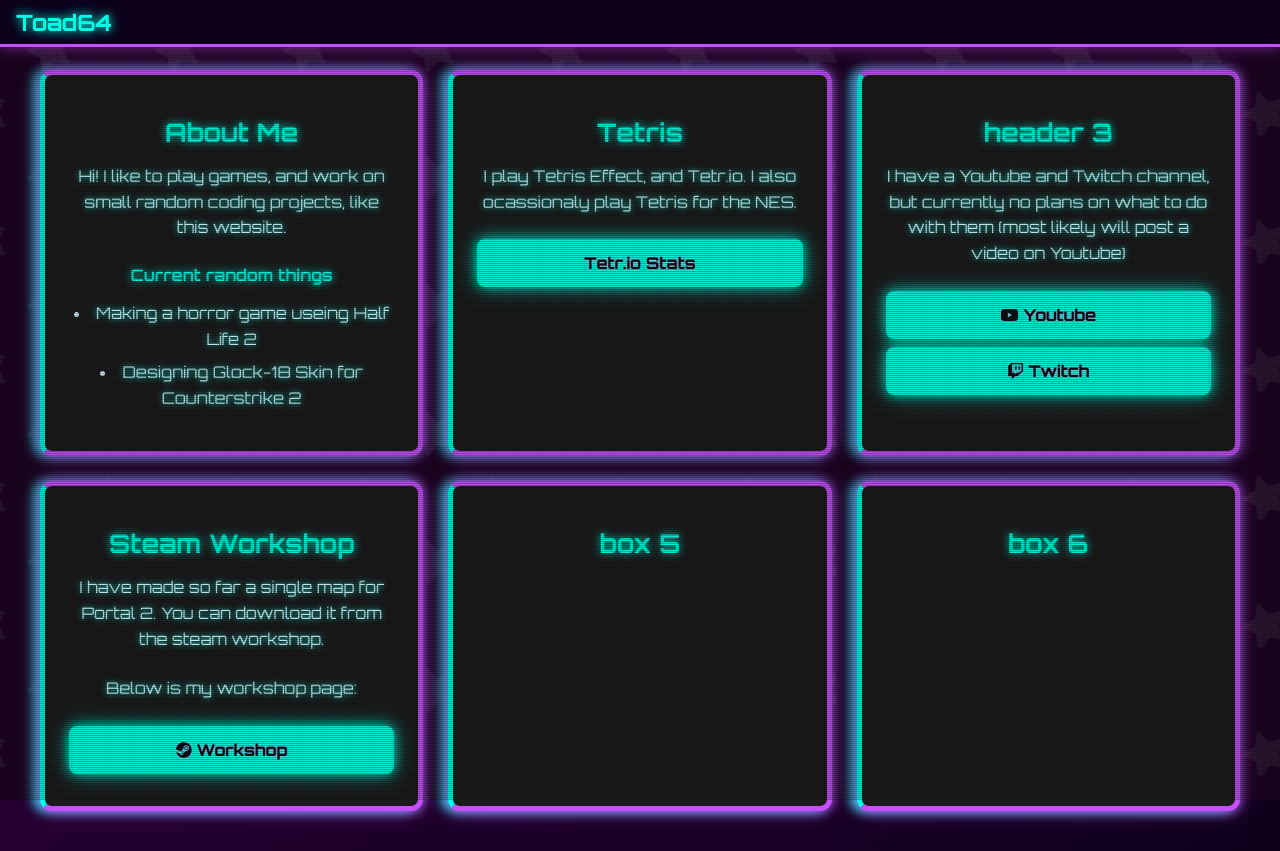
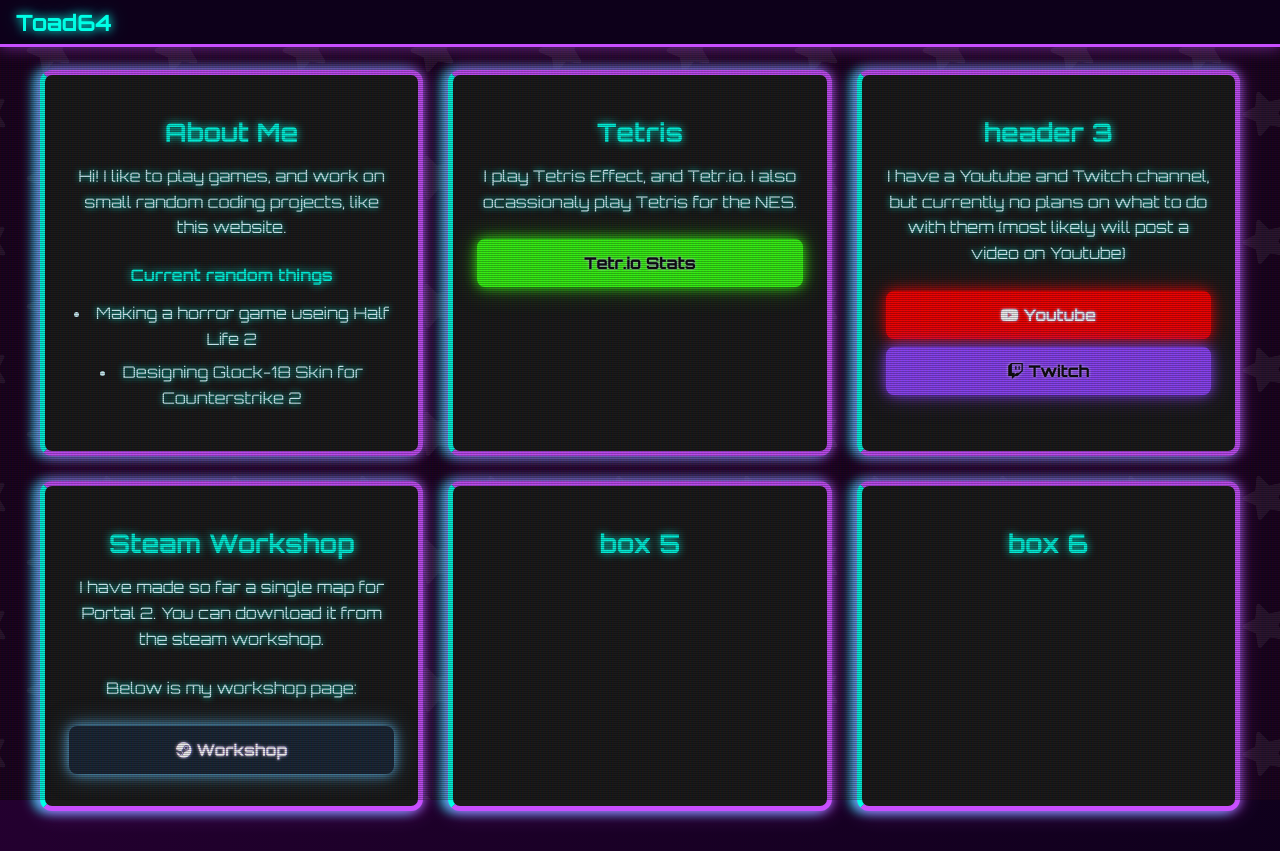
Before and after one commit to JelloToad64/jellotoad64-website-repo, a plain HTML site: page index.html in a window 1280 px wide. Drawn offline with Linux system fonts and the light colour scheme.

Commit message:
Add files via upload

```diff
--- a/index.html
+++ b/index.html
@@ -21,18 +21,18 @@
       <div class="box">
         <h1>Tetris</h1>
         <p>I play Tetris Effect, and Tetr.io. I also ocassionaly play Tetris for the NES.</p>
-        <a class="button" target="_blank" href="https://ch.tetr.io/u/toad64">Tetr.io Stats</a>
+        <a class="button tetrio" target="_blank" href="https://ch.tetr.io/u/toad64">Tetr.io Stats</a>
       </div>
       <div class="box">
         <h1>header 3</h1>
         <p> I have a Youtube and Twitch channel, but currently no plans on what to do with them (most likely will post a video on Youtube)</p>
-        <a class="button" target="_blank" href="https://youtube.com/@jellotoad64"><i class="fab fa-youtube"></i> Youtube</a>
-        <a class="button" target="_blank" href="https://twitch.tv/jellotoad64"><i class="fab fa-twitch"></i> Twitch</a>
+        <a class="button youtube" target="_blank" href="https://youtube.com/@jellotoad64"><i class="fab fa-youtube"></i> Youtube</a>
+        <a class="button twitch" target="_blank" href="https://twitch.tv/jellotoad64"><i class="fab fa-twitch"></i> Twitch</a>
       </div>
       <div class="box">
         <h1>Steam Workshop</h1>
         <p>I have made so far a single map for Portal 2. You can download it from the steam workshop. </p><p>Below is my workshop page:</p>
-        <a class="button" target="_blank" href="https://steamcommunity.com/id/jellotoad64/myworkshopfiles"><i class="fab fa-steam"></i> Workshop</a>
+        <a class="button steam" target="_blank" href="https://steamcommunity.com/id/jellotoad64/myworkshopfiles"><i class="fab fa-steam"></i> Workshop</a>
       </div>
         <div class="box"><h1>box 5</h1></div>
         <div class="box"><h1>box 6</h1></div>
--- a/style.css
+++ b/style.css
@@ -2,6 +2,11 @@
 * {
   box-sizing: border-box;
 }
+
+.box, .navbar, .main-content {
+  cursor: default;
+}
+
 .navbar {
   position: fixed;            /* Stick it to the top */
   top: 0;
@@ -145,8 +150,6 @@
 
 /* === Neon Boxes === */
 .box {
-max-width: 400px;
-max-height: 400px;
   background: #1a1a1a;
   border: 5px solid #c84fff;        /* Purple border */
   border-left-color: #00ffe6;       /* Cyan left border only */
@@ -182,7 +185,7 @@
   margin-bottom: 1.5rem;
 }
 
-/* === Neon Buttons (Cyan) === */
+/* DEFAULT BUTTON */
 .button {
   display: block;
   width: 100%;
@@ -209,6 +212,62 @@
   transform: scale(0.97);
 }
 
+/* YOUTUBE */
+.button.youtube {
+  background: #ff0000;
+  border-color: #ff0000;
+  color: #ffffff;
+  box-shadow: 0 0 12px #ff0000, 0 0 24px #ff000080;
+}
+.button.youtube:hover {
+  background: #cc0000;
+}
+.button.youtube:active {
+  background: #ff4d4d;
+}
+
+/* TWITCH */
+.button.twitch {
+  background: #9146ff;
+  border-color: #9146ff;
+  box-shadow: 0 0 12px #9146ff, 0 0 24px #9146ff80;
+}
+.button.twitch:hover {
+  background: #7c3aed;
+}
+.button.twitch:active {
+  background: #b88cff;
+}
+
+/* STEAM */
+.button.steam {
+  background: #1b2838;
+  border-color: #1b2838;
+  color: #ffffff;
+  box-shadow: 0 0 12px #66c0f4, 0 0 24px #66c0f480;
+}
+.button.steam:hover {
+  background: #2a475e;
+}
+.button.steam:active {
+  background: #3c6e91;
+}
+
+/* TETR.IO */
+.button.tetrio {
+  background: #39ff14; /* Bright neon green */
+  border-color: #39ff14;
+  box-shadow: 0 0 12px #39ff14, 0 0 24px #39ff1480;
+  color: #0d0d0d;
+}
+
+.button.tetrio:hover {
+  background: #2fe600;
+}
+
+.button.tetrio:active {
+  background: #7fff6b;
+}
 
 /* CRT FILTER: https://aleclownes.com/2017/02/01/crt-display.html */
 
```
Also changed, not shown: de_csmap.txt (added, +11 -0 lines).
